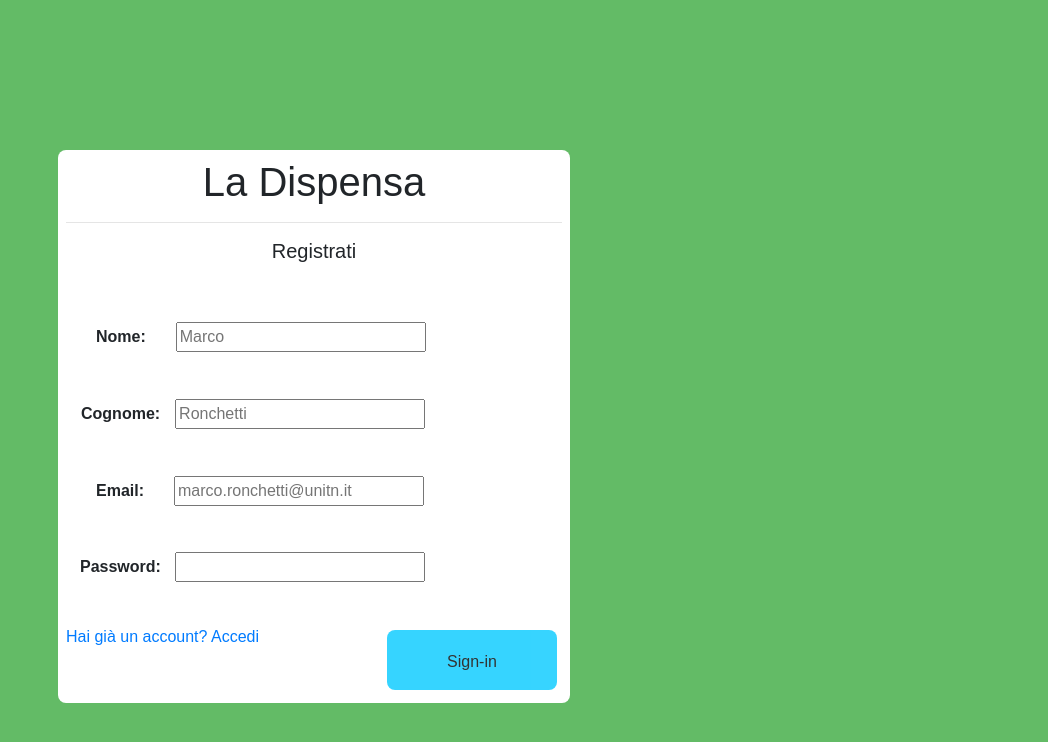
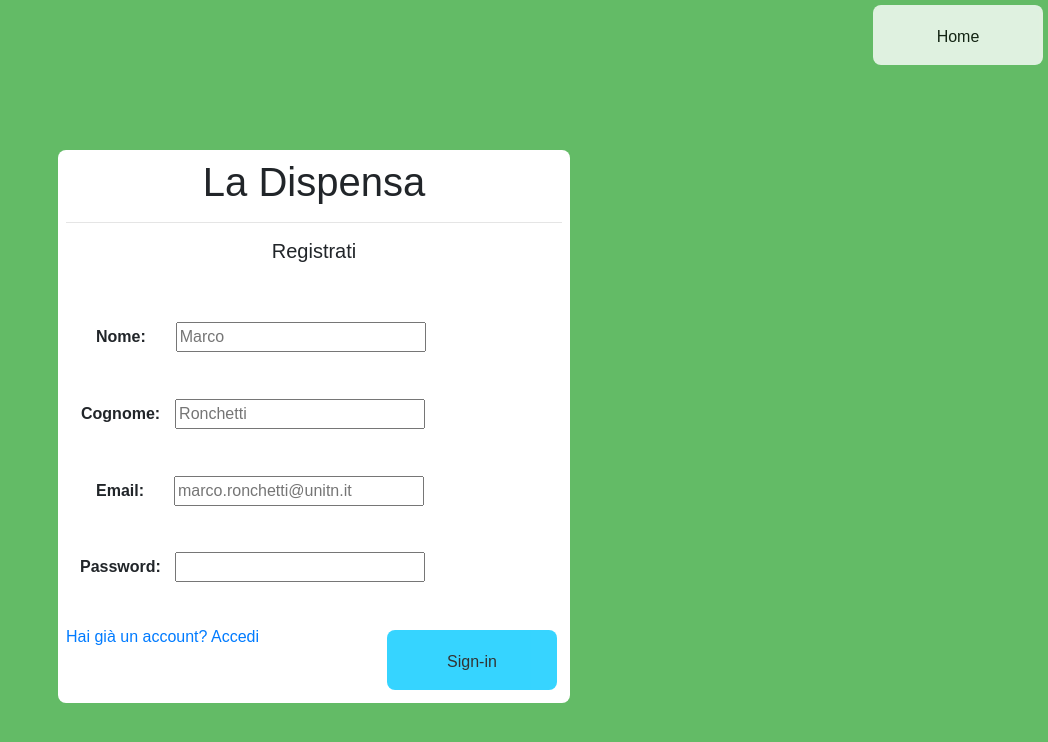
Before and after one commit to andreaunitn/Dispensa, a website: page frontend/register.html in a window 1280 px wide. Shown: the whole page, without its empty margins (232-1280 px from the left). Drawn offline with nearby package versions, Linux system fonts and the light colour scheme; files that its build step writes are made by us from their sources; files whose address does not match are found by name.

Commit message:
aggiunto pulsante home in register.html

```diff
--- a/frontend/register.html
+++ b/frontend/register.html
@@ -4,8 +4,9 @@
     <link rel="stylesheet" href="https://cdn.jsdelivr.net/npm/bootstrap@4.5.3/dist/css/bootstrap.min.css" integrity="sha384-TX8t27EcRE3e/ihU7zmQxVncDAy5uIKz4rEkgIXeMed4M0jlfIDPvg6uqKI2xXr2" crossorigin="anonymous">
     <link rel="stylesheet" type="text/css" href="./auth_style.css">
 </head>
-<body class="container" style="background-color:#63bb66"> <!-- style="background-size: cover; background-repeat: no-repeat;background-image: url('https://thumbs.dreamstime.com/b/balanced-diet-food-background-balanced-diet-food-background-organic-food-healthy-nutrition-superfoods-meat-fish-legumes-nuts-121936796.jpg')"> -->
-
+<body style="background-color:#63bb66"> <!-- style="background-size: cover; background-repeat: no-repeat;background-image: url('https://thumbs.dreamstime.com/b/balanced-diet-food-background-balanced-diet-food-background-organic-food-healthy-nutrition-superfoods-meat-fish-legumes-nuts-121936796.jpg')"> -->
+  <button class="btn3" style="background-color: white; float: right" type="submit" onclick="home()">Home</button>
+    <div class="container">
            <div class="register" name="registerform" id="registerform">
               <h1 style="text-align:center">La Dispensa</h1>
               <hr>
@@ -23,6 +24,7 @@
                <button class="btn3" style="float: right" type="submit" onclick="register()">Sign-in</button>
                <a href="login">Hai già un account? Accedi</a>
             </div>
+          </div>
 </body>
 <script src="https://ajax.googleapis.com/ajax/libs/jquery/3.6.0/jquery.min.js"></script>
 <script src="./auth_script.js"></script>
```
